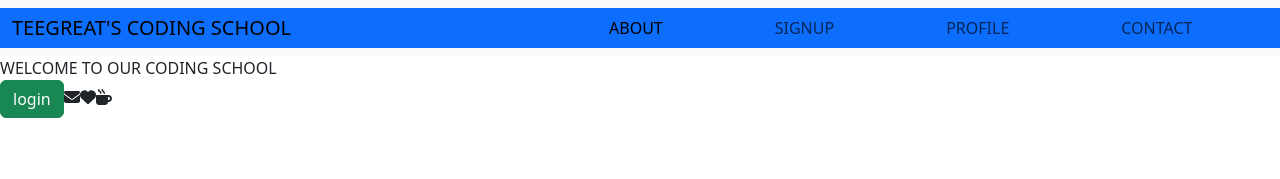
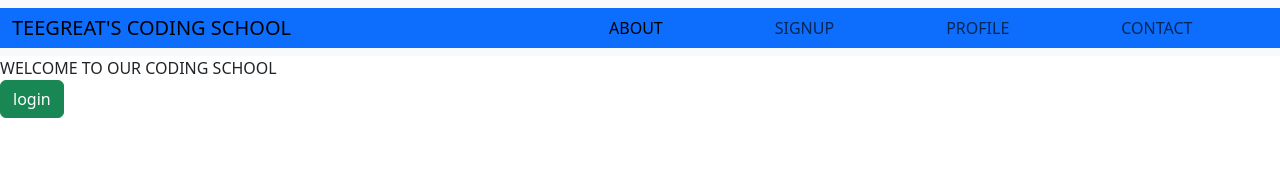
Before and after one commit to Tgreatltd/coding-school, a React (Create React App) app: page / in a window 1280 px wide. Shown: the top 179 px of the page. Built offline with nearby package versions, Linux system fonts and the light colour scheme.

Commit message:
new commit

```diff
--- a/src/school/Home.jsx
+++ b/src/school/Home.jsx
@@ -1,8 +1,7 @@
 import React from 'react'
 import Navbar from './Navbar'
 import './Coding.css'
-import { FontAwesomeIcon } from '@fortawesome/react-fontawesome'
-import { faEnvelope, faHeart, faMugHot } from '@fortawesome/free-solid-svg-icons'
+
 
 const Home = () => {
 
@@ -11,9 +10,6 @@ const Home = () => {
       <Navbar/>
     <div> WELCOME TO OUR CODING SCHOOL</div>
     <button className='btn btn-success'>login</button>
-    <FontAwesomeIcon icon={faEnvelope} />
-    <FontAwesomeIcon icon={faHeart} />
-    <FontAwesomeIcon icon={faMugHot} />
 
     </div>
   )
```
Also changed, not shown: src/school/Fontawesome.jsx (added, +17 -0 lines).
